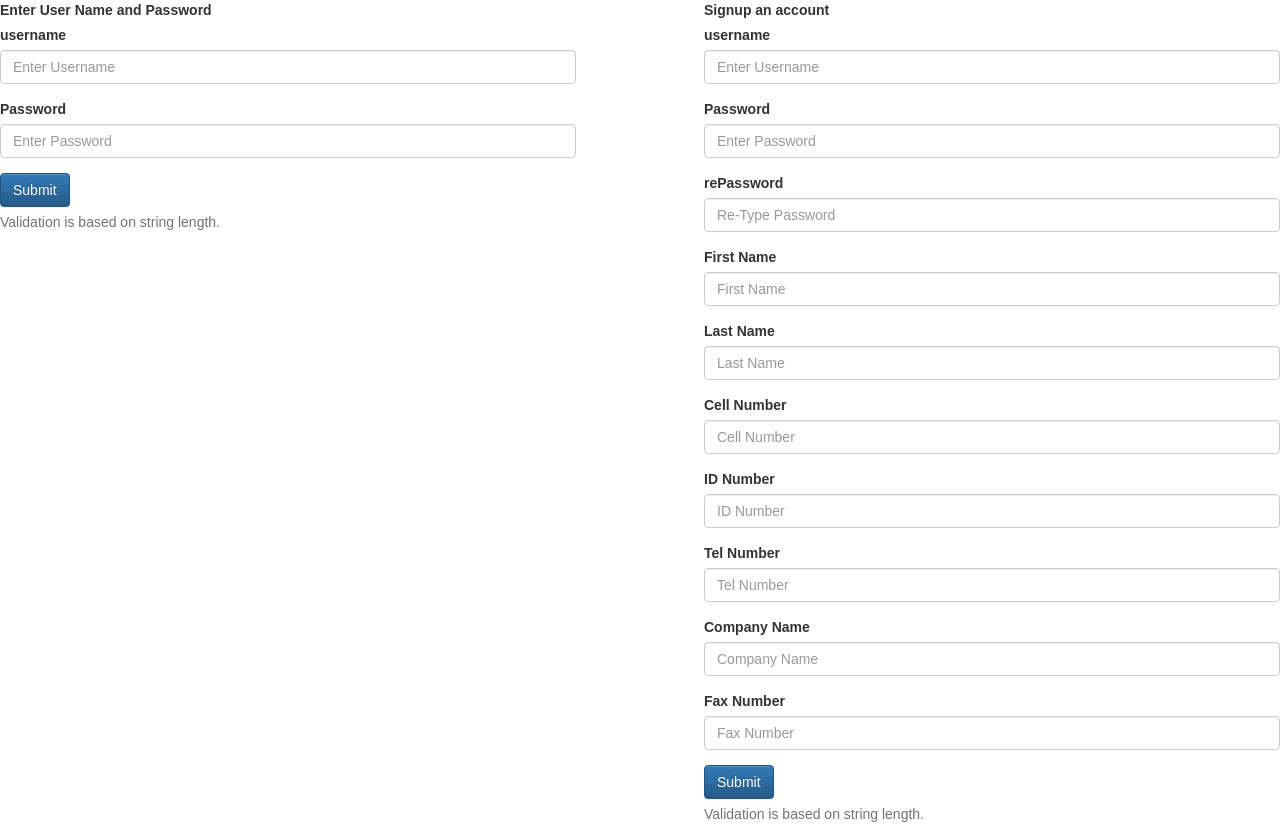
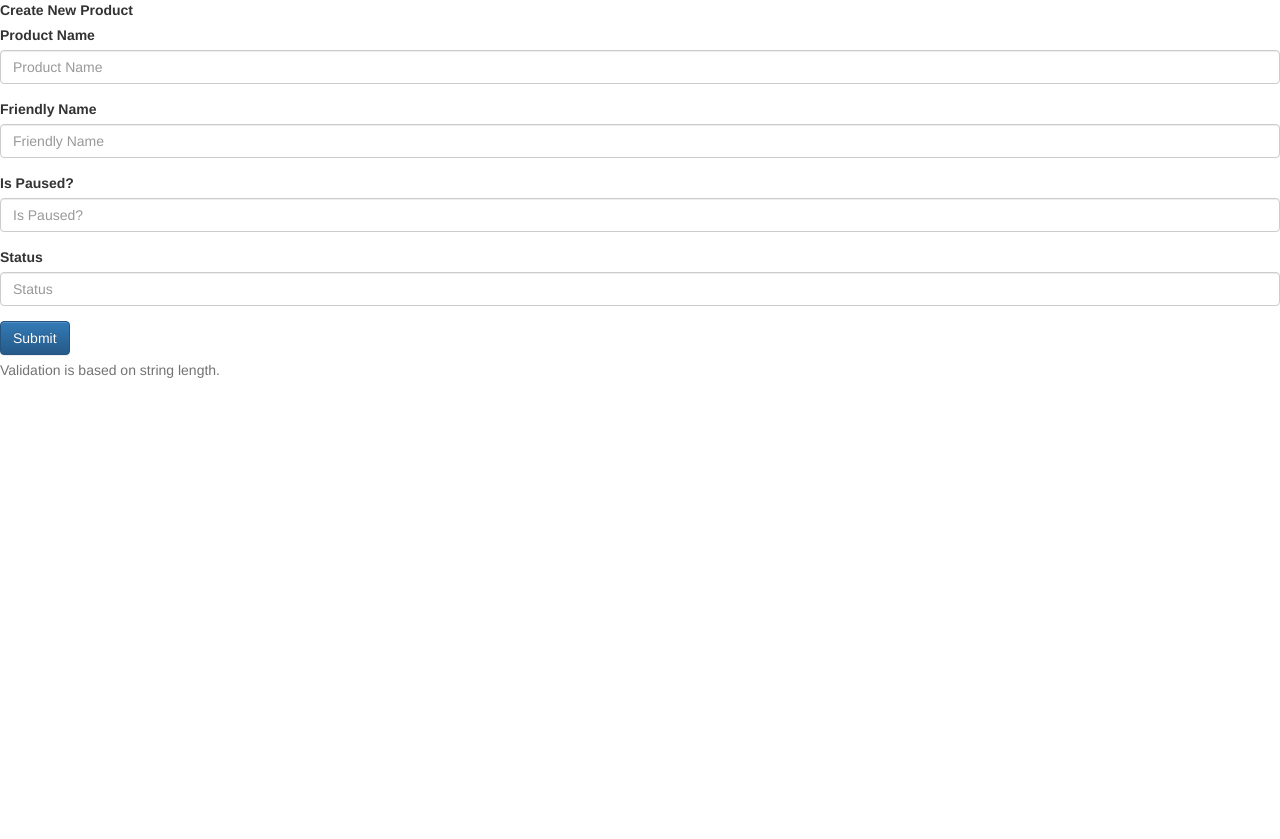
Before and after one commit to tonmanayo/ReactAfrihost, a React (Create React App) app in the folder client/: page / in a window 1280 px wide. After the commit the page ends 800 px from the top, so only its background shows below. Built offline with nearby package versions, Linux system fonts and the light colour scheme.

Commit message:
got add products working

```diff
--- a/client/src/App.css
+++ /dev/null
@@ -1,28 +0,0 @@
-.App {
-  text-align: center;
-}
-
-.App-logo {
-  animation: App-logo-spin infinite 20s linear;
-  height: 80px;
-}
-
-.App-header {
-  background-color: #222;
-  height: 150px;
-  padding: 20px;
-  color: white;
-}
-
-.App-title {
-  font-size: 1.5em;
-}
-
-.App-intro {
-  font-size: large;
-}
-
-@keyframes App-logo-spin {
-  from { transform: rotate(0deg); }
-  to { transform: rotate(360deg); }
-}
--- a/client/src/components/homePage.js
+++ b/client/src/components/homePage.js
@@ -1,6 +1,7 @@
 import React, { Component } from 'react';
 import LoginComponent from './loginComponent'
 import SignupComponent from "./signupComponent";
+import ProductsComponent from "./productsPage";
 
 
 class Home extends Component {
@@ -20,7 +21,7 @@ class Home extends Component {
     }
 
     render() {
-        if (this.state.token === '') {
+        if (this.state.token !== '') {
             return (
                 <div style={{width: '100%'}}>
                     <div style={{width: '45%', float: 'left'}}>
@@ -34,7 +35,7 @@ class Home extends Component {
             );
         } else {
             return (
-                <div>Welcome</div>
+                <ProductsComponent/>
             );
         }
     }
--- a/client/src/components/productsPage.js
+++ b/client/src/components/productsPage.js
@@ -31,26 +31,32 @@ class ProductsComponent extends Component {
         super(props, context);
 
         this.handleTextChanges = this.handleTextChanges.bind(this);
-        this.signupVerify = this.signupVerify.bind(this);
+        this.addProduct = this.addProduct.bind(this);
         this.state = {
-            companyName: '',
+            uid: '',
+            friendlyName: '',
+            isPaused: '',
+            status: ''
         };
     }
 
-    signupVerify() {
+    addProduct() {
         console.log(this.state);
-        fetch('http://localhost:3001/auth/signup', {
+        fetch('http://localhost:3001/products/add', {
             method: 'POST',
             headers: {
                 'Content-Type': 'application/json'
             },
             body: JSON.stringify({
+                friendlyName: this.state.friendlyName,
+                isPaused: this.state.isPaused,
+                status: this.state.status,
+                uid: this.state.uid
 
             })})
             .then(checkStatus)
             .then(parseJSON)
             .then((data) => {
-                this.props.onSignup(data);
                 console.log('request succeeded with JSON response', data)
             }).catch(function(error) {
             console.log('request failed', error)
@@ -74,7 +80,53 @@ class ProductsComponent extends Component {
 
     render() {
         return (
+            <FormGroup
+                controlId="formBasicText"
+                //validationState={this.getValidationState()}
+            >
+                <ControlLabel>Create New Product</ControlLabel>
+                <form>
+                    <FieldGroup
+                        id="formControlsProductName"
+                        type="text"
+                        label="Product Name"
+                        placeholder="Product Name"
+                        name="uid"
+                        onChange={this.handleTextChanges}
+                    />
+                    <FieldGroup
+                        id="formControlsFriendlyName"
+                        type="text"
+                        label="Friendly Name"
+                        placeholder="Friendly Name"
+                        name="friendlyName"
+                        onChange={this.handleTextChanges}
+                    />
+                    <FieldGroup
+                        id="formControlsIsPaused"
+                        type="text"
+                        label="Is Paused?"
+                        placeholder="Is Paused?"
+                        name="isPaused"
+                        onChange={this.handleTextChanges}
+                    />
+                    <FieldGroup
+                        id="formControlsStatus"
+                        type="text"
+                        label="Status"
+                        placeholder="Status"
+                        name="status"
+                        onChange={this.handleTextChanges}
+                    />
 
+                    <Button onClick={
+                        this.addProduct
+                    } bsStyle="primary"  >Submit</Button>
+
+                </form>
+                <FormControl.Feedback />
+                <HelpBlock>Validation is based on string length.</HelpBlock>
+            </FormGroup>
 
         );
     }
--- a/client/src/index.css
+++ /dev/null
@@ -1,5 +0,0 @@
-body {
-  margin: 0;
-  padding: 0;
-  font-family: sans-serif;
-}
--- a/client/src/index.js
+++ b/client/src/index.js
@@ -1,11 +1,7 @@
 import React from 'react';
 import ReactDOM from 'react-dom';
-import './index.css';
 import App from './App';
 import registerServiceWorker from './registerServiceWorker';
 
-
-
-
 ReactDOM.render(<App />, document.getElementById('root'));
 registerServiceWorker();
```
Also changed, not shown: client/src/logo.svg (deleted), 1 other file (tests, documents, lock files or other folders).
